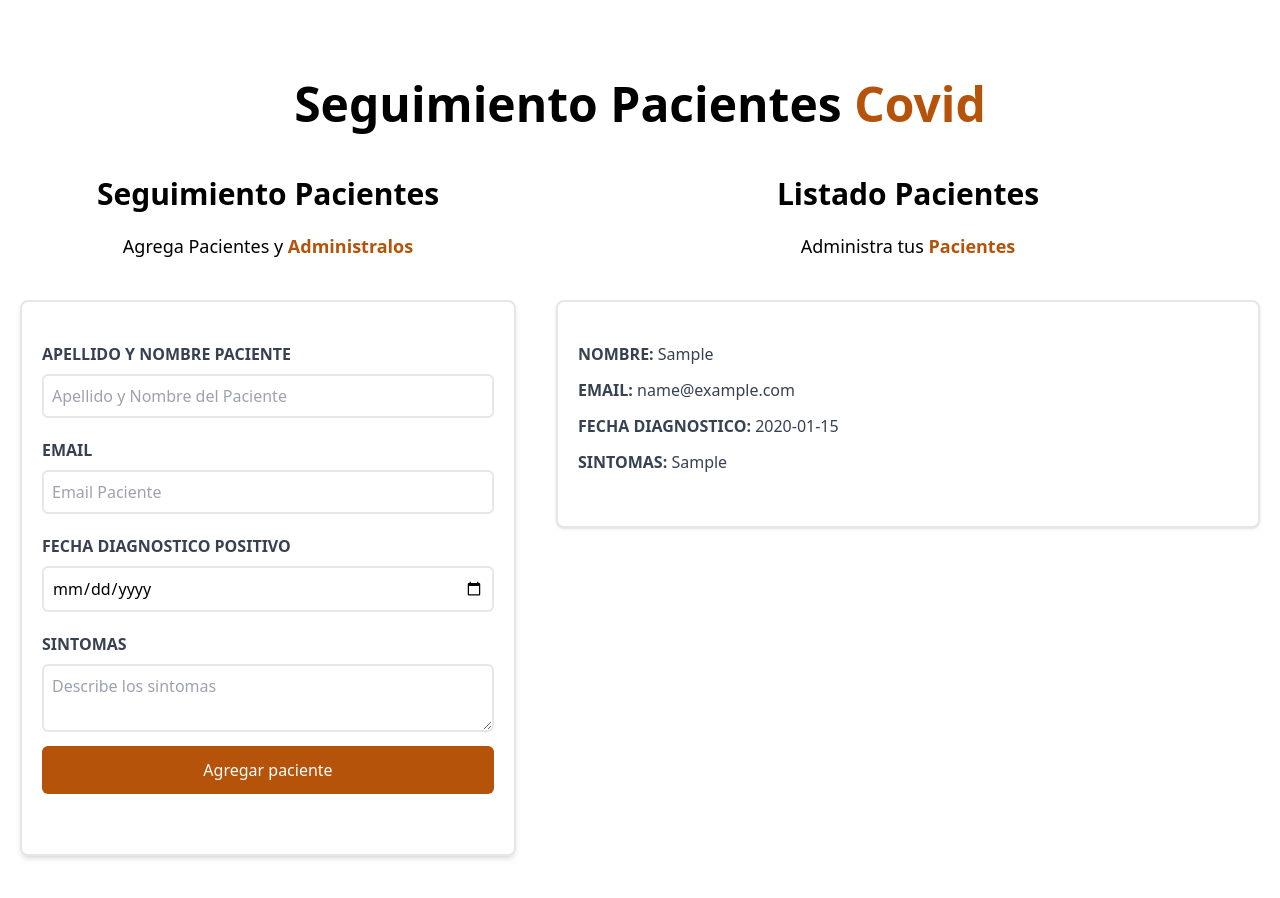
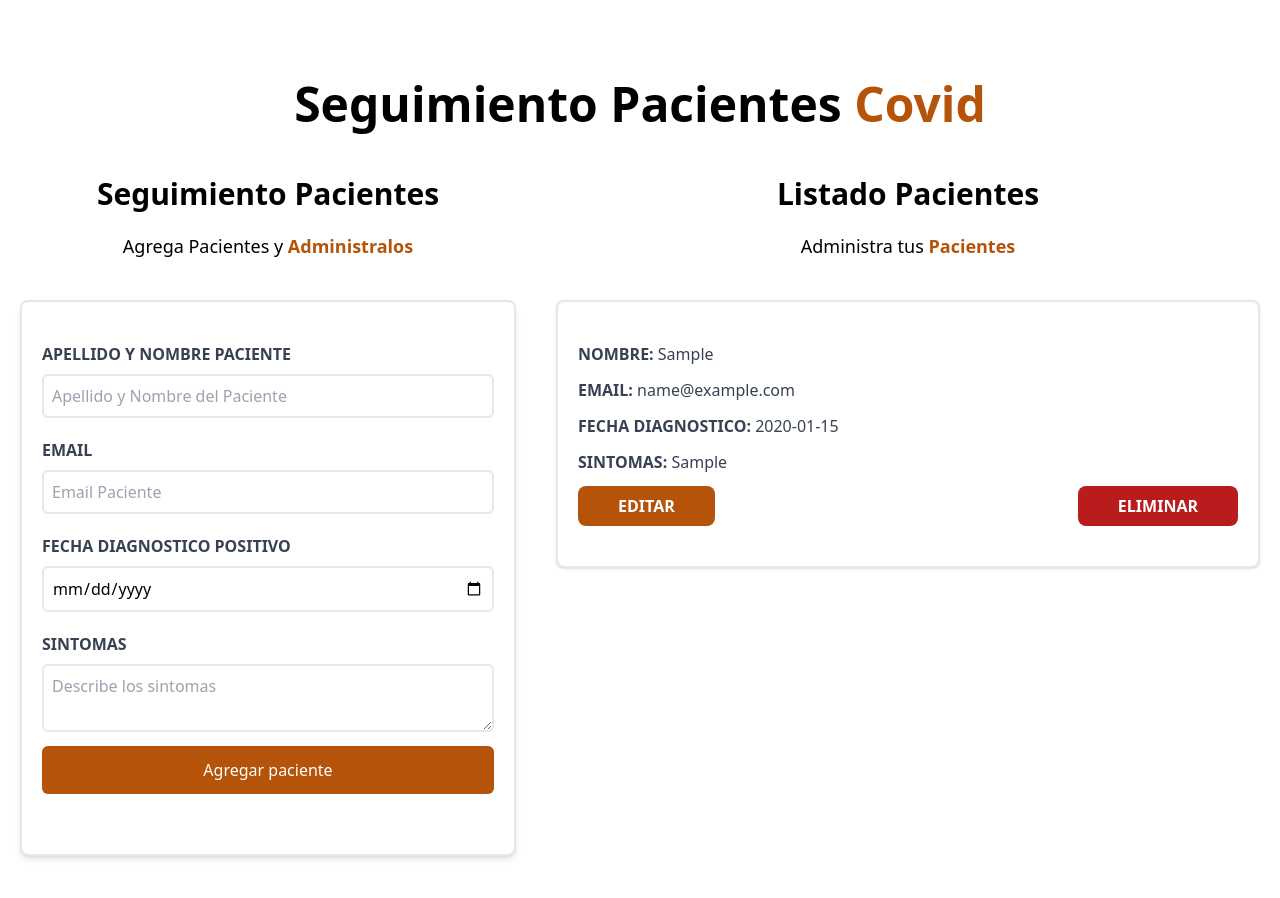
Before and after one commit to maximmusg/covidPatient, a React (Vite) app: page / in a window 1280 px wide. Both pictures are taken after typing "Sample", "name@example.com", "2020-01-15", "Sample" into the empty fields and a click on the input "Agregar paciente". Shown: the top 898 px of the page. Built offline with nearby package versions, Linux system fonts and the light colour scheme.

Commit message:
Agregando detalles y botones a listado de pacientes

```diff
--- a/src/components/ListadoPacientes.jsx
+++ b/src/components/ListadoPacientes.jsx
@@ -4,6 +4,9 @@ import Paciente from './Paciente'
 const ListadoPacientes = ({pacientes}) => {
   return (
     <div className='md:w-1/2 lg:w-3/5 md:h-screen overflow-y-scroll'>
+
+      {pacientes && pacientes.length ? (
+        <>
           <h2 className='font-black text-3xl text-center'>Listado Pacientes</h2>
           <p className='text-lg mt-5 mb-10 text-center'>
             Administra tus {''}
@@ -18,6 +21,19 @@ const ListadoPacientes = ({pacientes}) => {
               />
             )
           })}
+        </>
+      ) : (
+        <>
+          <h2 className='font-black text-3xl text-center'>No Hay Pacientes</h2>
+          <p className='text-lg mt-5 mb-10 text-center'>
+              Comienza Agregando Pacientes {''}
+            <span className='font-bold text-amber-700'>Y administralos aqui</span>
+          </p>
+
+        </>
+      )}
+
+
 
 
 
--- a/src/components/Paciente.jsx
+++ b/src/components/Paciente.jsx
@@ -20,6 +20,20 @@ const Paciente = ({paciente}) => {
            sintomas: {""}
             <span className='font-normal normal-case'>{sintomas}</span>
         </p>
+        <div className='flex justify-between'>
+          <button
+              type='button'
+              className='py-2 px-10 bg-amber-700 hover:bg-amber-800 text-white font-bold uppercase rounded-lg '
+          >
+            editar
+          </button>
+          <button
+              type='button'
+              className='py-2 px-10 bg-red-700 hover:bg-red-800 text-white font-bold uppercase rounded-lg'
+          >
+            eliminar
+          </button>
+        </div>
 
     </div>
   )
```
Lines whose indentation alone changed are shown as unchanged.
